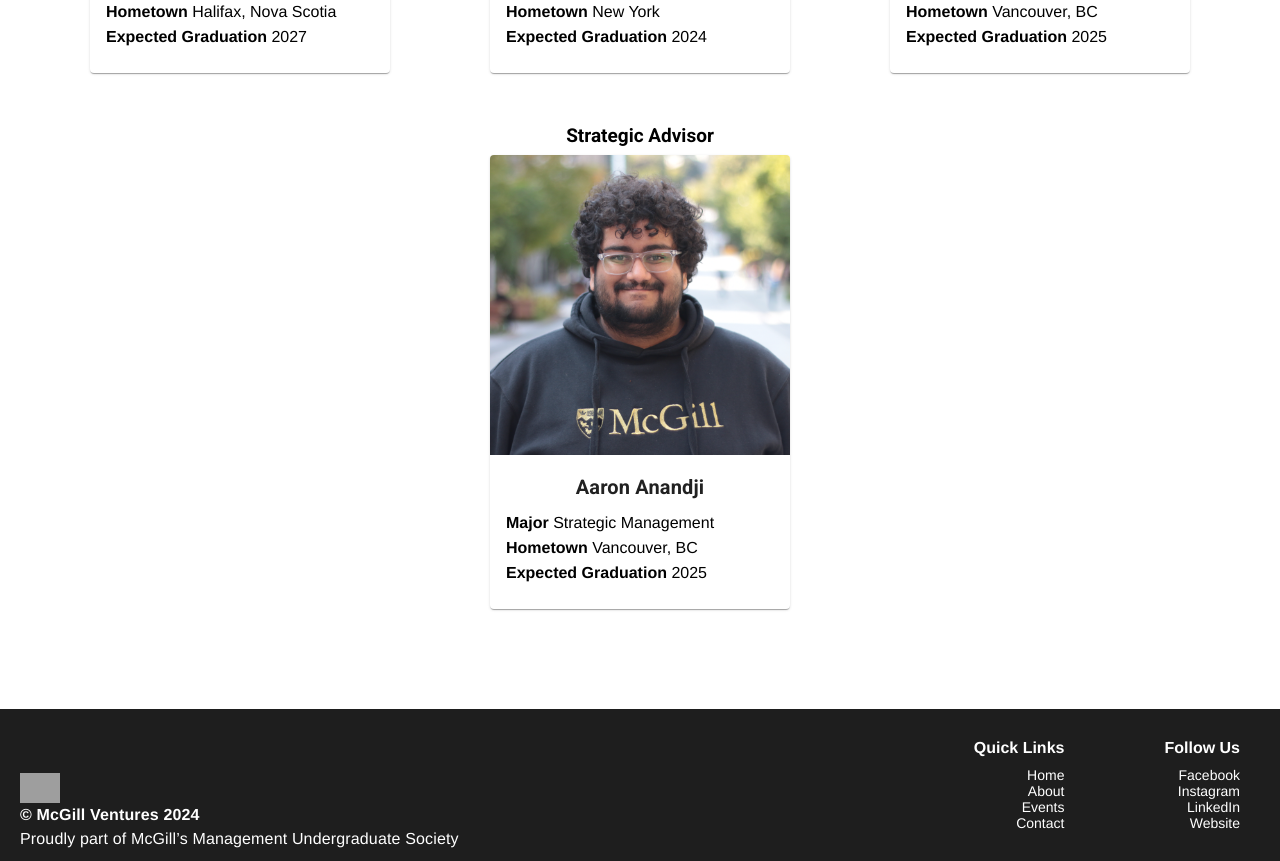
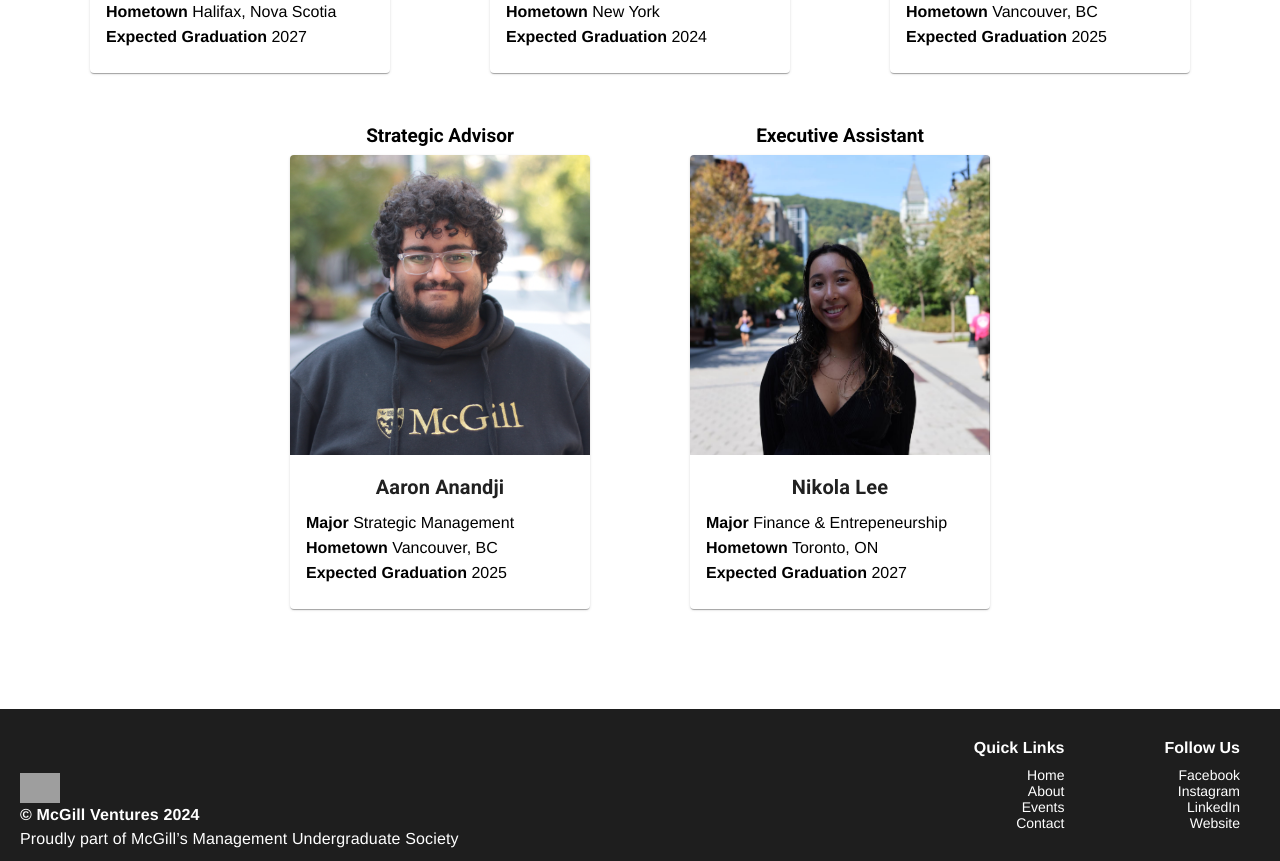
Before and after one commit to wasifsomji/McGillVentures, a React (Create React App) app: page /about in a window 1280 px wide. Shown: the part 4320-5181 px from the top of the page. Built offline with nearby package versions, Linux system fonts and the light colour scheme; grey boxes are pictures that could not be loaded.

Commit message:
added exec

```diff
--- a/src/pages/About/Sections/ExecTeam/ExecTeam.tsx
+++ b/src/pages/About/Sections/ExecTeam/ExecTeam.tsx
@@ -24,6 +24,7 @@ import robidoux from "../../../../assets/exec_headshots/Ed Robidoux (Finance).pn
 import syed from "../../../../assets/exec_headshots/Mustafa Syed(Corp Relations).png";
 import bouez from "../../../../assets/exec_headshots/Marc Bouez (Associate Director of Finance).jpeg";
 import cwu from "../../../../assets/exec_headshots/Canyu Wu (Events Coordinator).jpg";
+import lee from "../../../../assets/exec_headshots/Nikola Lee (Executive Assistant).jpg";
 
 const ExecTeam = () => {
     return (
@@ -82,6 +83,9 @@ const ExecTeam = () => {
                 <ScrollAnimation animateIn="fadeInUp" duration="1.5" animateOnce="true">
                     <TeamMember image={aaron} name="Aaron Anandji" role="Strategic Advisor" major="Strategic Management" hometown="Vancouver, BC" grad="2025"/>
                 </ScrollAnimation>
+                <ScrollAnimation animateIn="fadeInUp" duration="1.5" animateOnce="true">
+                    <TeamMember image={lee} name="Nikola Lee" role="Executive Assistant" major="Finance & Entrepeneurship" hometown="Toronto, ON" grad="2027"/>
+                </ScrollAnimation>
             </div>
         </div>
     )
```
Also changed, not shown: src/assets/exec_headshots/Nikola Lee (Executive Assistant).jpg (added).
